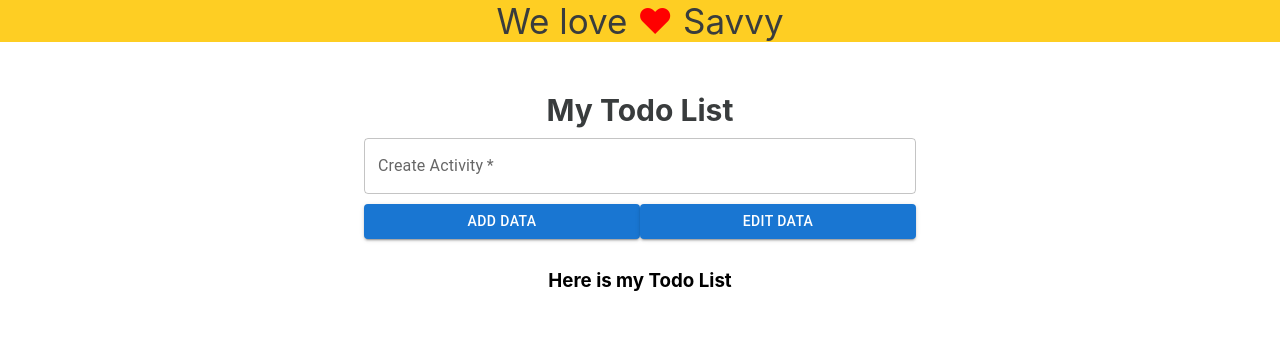
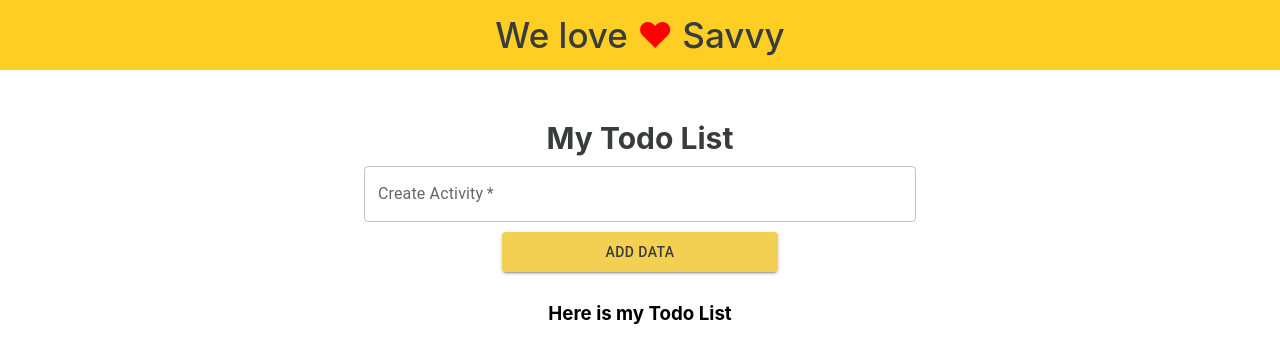
Before and after one commit to Nandaniyadav/Savvy-Interview, a React (Create React App) app in the folder savvyapp/: page / in a window 1280 px wide. Shown: the top 362 px of the page. Built offline with nearby package versions, Linux system fonts and the light colour scheme.

Commit message:
add edit button

```diff
--- a/savvyapp/src/components/TodoHeader.js
+++ b/savvyapp/src/components/TodoHeader.js
@@ -3,8 +3,8 @@ import './TodoHeaderStyle.css'
 
 const TodoHeader = () => {
   return (
-    <div className='container'>
-        <p>We love <span style={{color:"red"}}>❤</span> Savvy</p>
+    <div className='headerContainer'>
+        <p className='headerTxt'>We love <span style={{color:"red"}}>❤</span> Savvy</p>
     </div>
   )
 }
--- a/savvyapp/src/components/TodoHeaderStyle.css
+++ b/savvyapp/src/components/TodoHeaderStyle.css
@@ -3,11 +3,17 @@
     padding: 0;
     box-sizing: border-box;
 }
-.container{
+.headerContainer{
+    height: 70px;
     background-color: #fece23;
     margin-bottom: 50px;
+    line-height: 70px;
 }
 p{
     font-size: 35px;
     color: #393c3d;
+   /* -webkit-text-stroke: 0.1vw #393c3d; */
+    font-weight: 500;
+    position: relative;
+    /* text-transform: uppercase; */
 }
--- a/savvyapp/src/components/TodoList.js
+++ b/savvyapp/src/components/TodoList.js
@@ -4,11 +4,12 @@ import {Button,Card,Container,FormControl,TextField,IconButton, CardContent,Typo
 } from "@mui/material";
 import CheckIcon from "@mui/icons-material/Check";
 import DeleteForeverIcon from "@mui/icons-material/DeleteForever";
+import BorderColorIcon from '@mui/icons-material/BorderColor';
 
 const TodoList = () => {
   const [activity, setActivity] = useState("");
   const [addActivity, setAddActivity] = useState([]);
-  const [editDataList, setEditDataList] = useState(null);
+  const [updateDataList, setUpdateDataList] = useState(true);
 
 //   Add data in todo List code
   const addData = () => {
@@ -32,9 +33,11 @@ const TodoList = () => {
   };
 
   // Edit data List code
-  const updateData = (i) => {
-    setActivity(addActivity[i]);
-    setEditDataList(i);
+  const editItem = (i) => {
+    let newEditUtem=addActivity.find((elem)=>{
+        return elem.id === i;
+    })
+    console.log(newEditUtem);
   };
   return (
     <>
@@ -58,20 +61,10 @@ const TodoList = () => {
                   variant="contained"
                   color="primary"
                   type="submit"
-                  style={{ marginTop: "10px", width: "50%" }}
+                  style={{ marginTop: "10px", width: "50%",background:"#f3d052",color: "#393c3d" }}
                   onClick={addData}
                 >
                   ADD DATA
-                </Button>
-                <Button
-                  className="btnStyle"
-                  variant="contained"
-                  color="primary"
-                  type="submit"
-                  style={{ marginTop: "10px", width: "50%" }}
-                  onClick={updateData}
-                >
-                  EDIT DATA
                 </Button>
               </div>
             </FormControl>
@@ -103,6 +96,11 @@ const TodoList = () => {
                               onClick={() => removeActivity(i)}
                             />
                           </IconButton>
+                          <IconButton style={{ float: "right" }}>
+                            <BorderColorIcon
+                              style={{ color: "red" }}
+                              onClick={()=>editItem(i)}/>
+                          </IconButton>
                         </Typography>
                       </CardContent>
                     </Card>
--- a/savvyapp/src/components/TodoListStyle.css
+++ b/savvyapp/src/components/TodoListStyle.css
@@ -10,8 +10,8 @@
     margin-bottom: 10px;
 }
 .btnStyle{
-    height: 35px;
+    height: 40px;
     background-color: #f3d052;
     color: #393c3d;
-    gap: 5px;
+
 }
```
